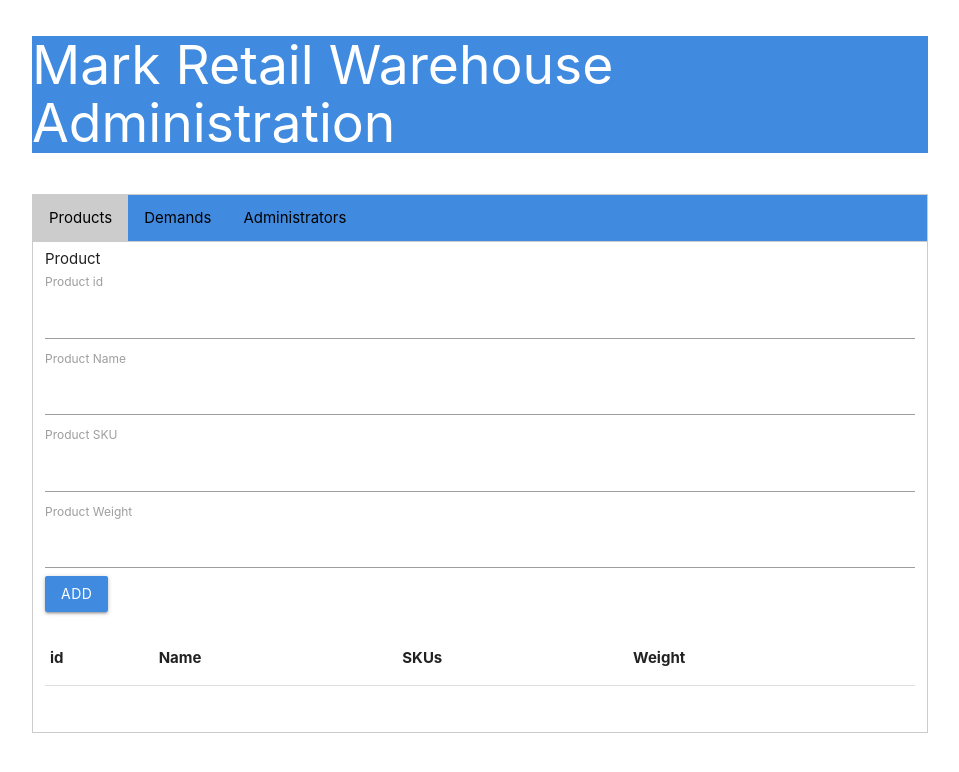
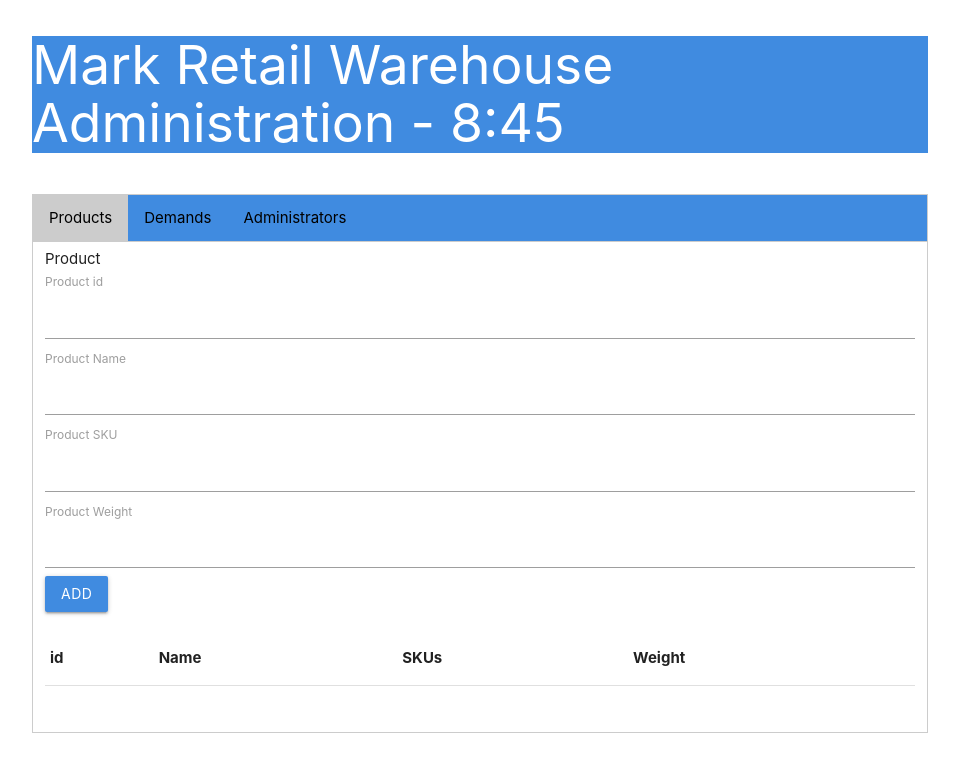
Before and after one commit to praveenrastogi/mtp-ui, a plain HTML site: page index.html in a window 1280 px wide. Shown: the whole page, without its empty margins (160-1119 px from the left). Drawn offline with nearby package versions, Linux system fonts and the light colour scheme; no server answers; a script that the page names is missing.

Commit message:
updated indehtml

```diff
--- a/index.html
+++ b/index.html
@@ -24,7 +24,7 @@
   <div class="container">
     <div class="row">
       <div class="col-sm-6">
-        <h2 style="background-color:rgb(64, 139, 224);color:white;">Mark Retail Warehouse Administration</h2>
+        <h2 style="background-color:rgb(64, 139, 224);color:white;">Mark Retail Warehouse Administration - 8:45</h2>
       </div>
     </div>
     <div class="tab" style="background-color:rgb(64, 139, 224);color:white;">
```
